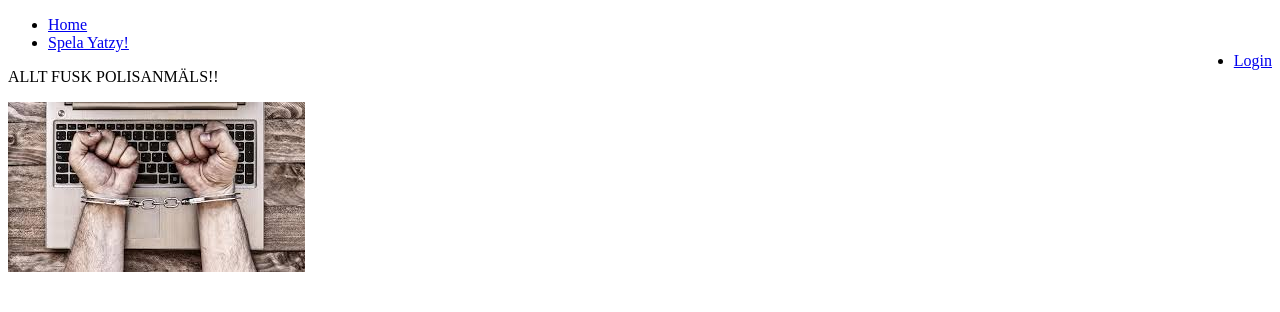
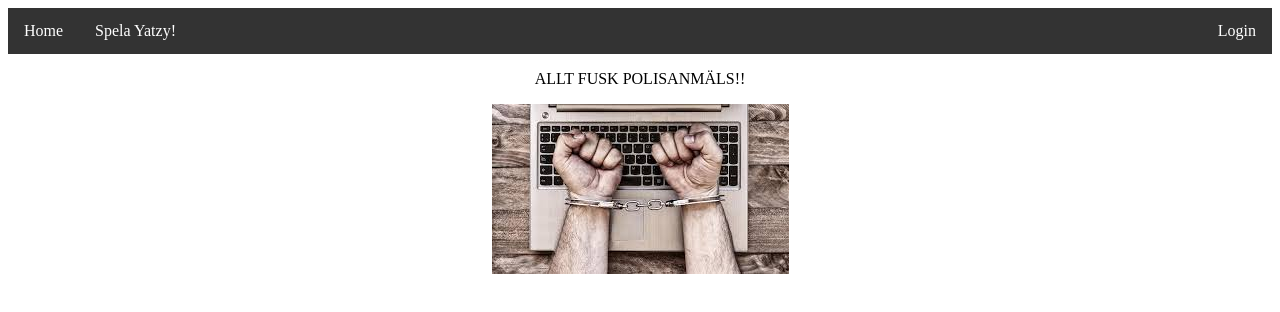
Before and after one commit to bjorntirsen/Yatzy_project, a plain HTML site: page Homepage.html in a window 1280 px wide. Drawn offline with Linux system fonts and the light colour scheme.

Commit message:
uppdaterade css för layout på homepage

```diff
--- a/yatzy.css
+++ b/yatzy.css
@@ -36,3 +36,44 @@ input {
     background-color: rgba(0, 0, 0, 0);
     border: rgba(0, 0, 0, 0);
 }
+ul {
+    list-style-type: none;
+    margin: 0;
+    padding: 0;
+    overflow: hidden;
+    background-color: #333;
+  }
+
+  li {
+    float: left;
+  }
+
+  li a {
+    display: block;
+    color: white;
+    text-align: center;
+    padding: 14px 16px;
+    text-decoration: none;
+  }
+
+  li a:hover {
+    background-color: #111;
+  }
+
+{
+
+}
+.textcustomization
+{
+    text-align: center;
+}
+.imagecustomization
+{
+    display: block;
+  margin-left: auto;
+  margin-right: auto;
+}
+.loginalignment
+{
+    text-align: right;
+}
```
